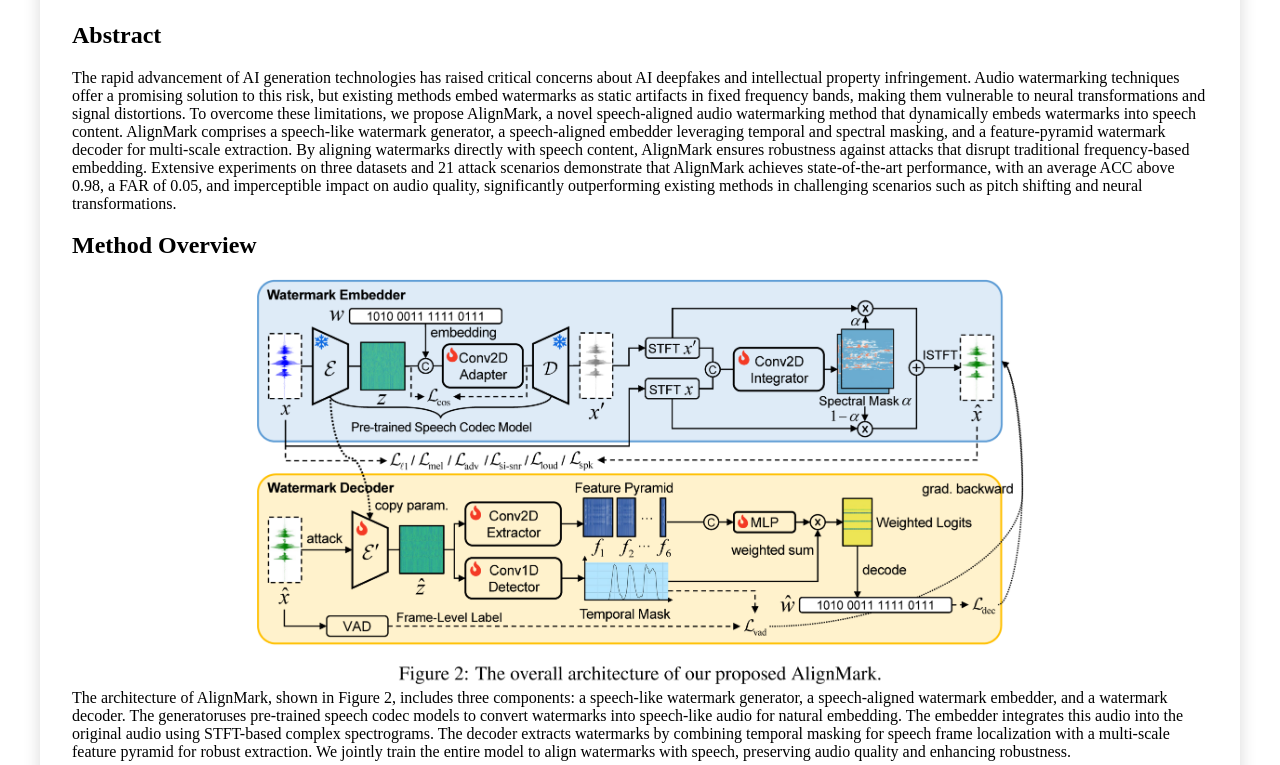
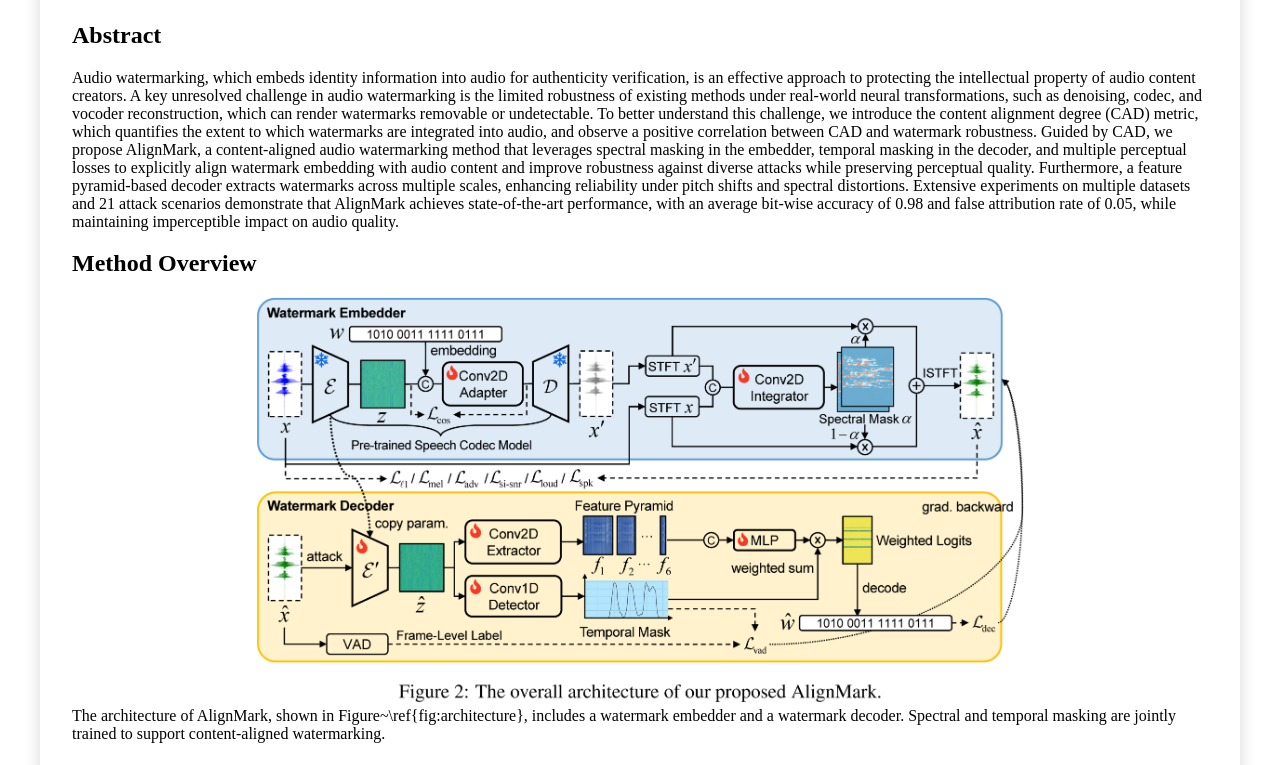
Before and after one commit to anonymouswatermark/alignmark, a plain HTML site: page index.html in a window 1280 px wide. Shown: the part 898-1663 px from the top of the page. Drawn offline with nearby package versions, Linux system fonts and the light colour scheme.

Commit message:
normal op

```diff
--- a/index.html
+++ b/index.html
@@ -105,16 +105,14 @@
 
         <h2 style="text-align: left;">Abstract</h2>
         <div style="text-align: left">
-            The rapid advancement of AI generation technologies has raised critical concerns about AI deepfakes and intellectual property
-            infringement. Audio watermarking techniques offer a promising solution to this risk, but existing methods embed watermarks as
-            static artifacts in fixed frequency bands, making them vulnerable to neural transformations and signal distortions. To overcome
-            these limitations, we propose AlignMark, a novel speech-aligned audio watermarking method that dynamically embeds watermarks into
-            speech content. AlignMark comprises a speech-like watermark generator, a speech-aligned embedder leveraging temporal and spectral
-            masking, and a feature-pyramid watermark decoder for multi-scale extraction. By aligning watermarks directly with speech content,
-            AlignMark ensures robustness against attacks that disrupt traditional frequency-based embedding. Extensive experiments on three
-            datasets and 21 attack scenarios demonstrate that AlignMark achieves state-of-the-art performance, with an average ACC above 0.98,
-             a FAR of 0.05, and imperceptible impact on audio quality, significantly outperforming existing methods in challenging scenarios
-             such as pitch shifting and neural transformations.
+            Audio watermarking, which embeds identity information into audio for authenticity verification, is an effective approach to protecting the intellectual property of audio content creators.
+            A key unresolved challenge in audio watermarking is the limited robustness of existing methods under real-world neural transformations, such as denoising, codec, and vocoder reconstruction,
+            which can render watermarks removable or undetectable. To better understand this challenge, we introduce the content alignment degree (CAD) metric, which quantifies the extent to which watermarks
+            are integrated into audio, and observe a positive correlation between CAD and watermark robustness. Guided by CAD, we propose AlignMark, a content-aligned audio watermarking method that leverages
+            spectral masking in the embedder, temporal masking in the decoder, and multiple perceptual losses to explicitly align watermark embedding with audio content and improve robustness against diverse
+            attacks while preserving perceptual quality. Furthermore, a feature pyramid-based decoder extracts watermarks across multiple scales, enhancing reliability under pitch shifts and spectral
+            distortions. Extensive experiments on multiple datasets and 21 attack scenarios demonstrate that AlignMark achieves state-of-the-art performance, with an average bit-wise accuracy of 0.98
+            and false attribution rate of 0.05, while maintaining imperceptible impact on audio quality.
           </div>
         <!-- <img class="img_structure" src="./imgs/arch.png"> -->
 
@@ -122,16 +120,12 @@
         <h2 style="text-align: left;">Method Overview</h2>
         <img class="img_structure" src="./imgs/Fig2_new.png">
         <div style="text-align: left">
-            The architecture of AlignMark, shown in Figure 2, includes three components: a speech-like watermark generator,
-            a speech-aligned watermark embedder, and a watermark decoder. The generatoruses pre-trained speech codec models
-            to convert watermarks into speech-like audio for natural embedding. The embedder integrates this audio into the
-            original audio using STFT-based complex spectrograms. The decoder extracts watermarks by combining temporal masking
-            for speech frame localization with a multi-scale feature pyramid for robust extraction. We jointly train the entire
-            model to align watermarks with speech, preserving audio quality and enhancing robustness.
+            The architecture of AlignMark, shown in Figure~\ref{fig:architecture}, includes a watermark embedder and a watermark decoder.
+            Spectral and temporal masking are jointly trained to support content-aligned watermarking.
         </div>
-
+<!--
         <h2 style="text-align: left;">Visual comparison</h2>
-        <img class="img_structure" src="./imgs/fig5.png">
+        <img class="img_structure" src="./imgs/fig5.png"> -->
 
     </div>
 
```
